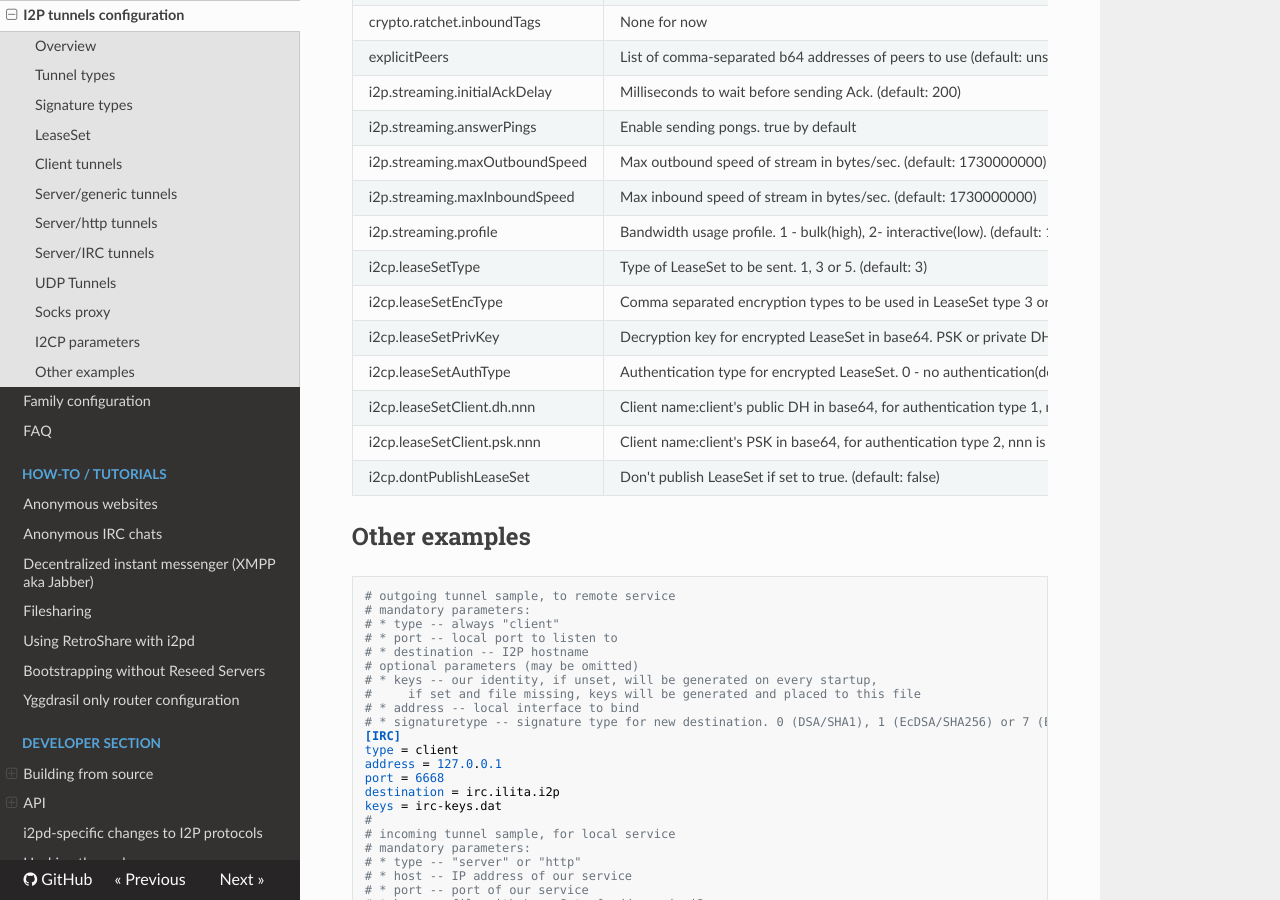
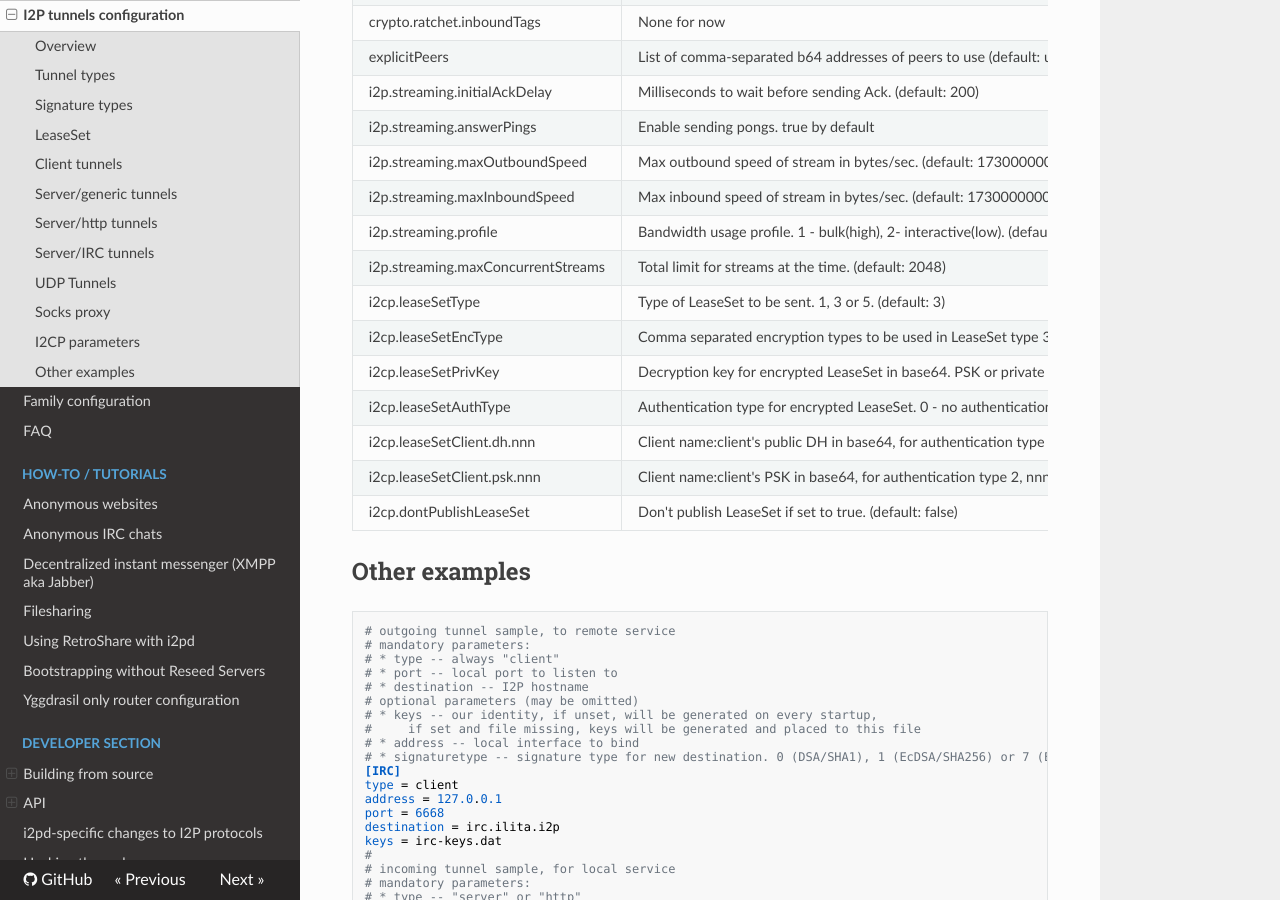
Before and after one commit to PurpleI2P/i2pd_docs_en, an MkDocs documentation site: the page built from docs/user-guide/tunnels.md, in a window 1280 px wide and 900 px high, scrolled down 6441 px. Built offline with MkDocs 1.6.1, drawn with Linux system fonts in a browser that asks for light colours; nearby versions of some CDN libraries.

Commit message:
i2p.streaming.maxConcurrentStreams

```diff
--- a/docs/user-guide/tunnels.md
+++ b/docs/user-guide/tunnels.md
@@ -265,6 +265,7 @@ i2p.streaming.answerPings     | Enable sending pongs. true by default
 i2p.streaming.maxOutboundSpeed| Max outbound speed of stream in bytes/sec. (default: 1730000000)
 i2p.streaming.maxInboundSpeed | Max inbound speed of stream in bytes/sec. (default: 1730000000)
 i2p.streaming.profile         | Bandwidth usage profile. 1 - bulk(high), 2- interactive(low). (default: 1)
+i2p.streaming.maxConcurrentStreams  | Total limit for streams at the time. (default: 2048)
 i2cp.leaseSetType             | Type of LeaseSet to be sent. 1, 3 or 5. (default: 3)
 i2cp.leaseSetEncType          | Comma separated encryption types to be used in LeaseSet type 3 or 5. (default: 0,4)
 i2cp.leaseSetPrivKey          | Decryption key for encrypted LeaseSet in base64. PSK or private DH
```
